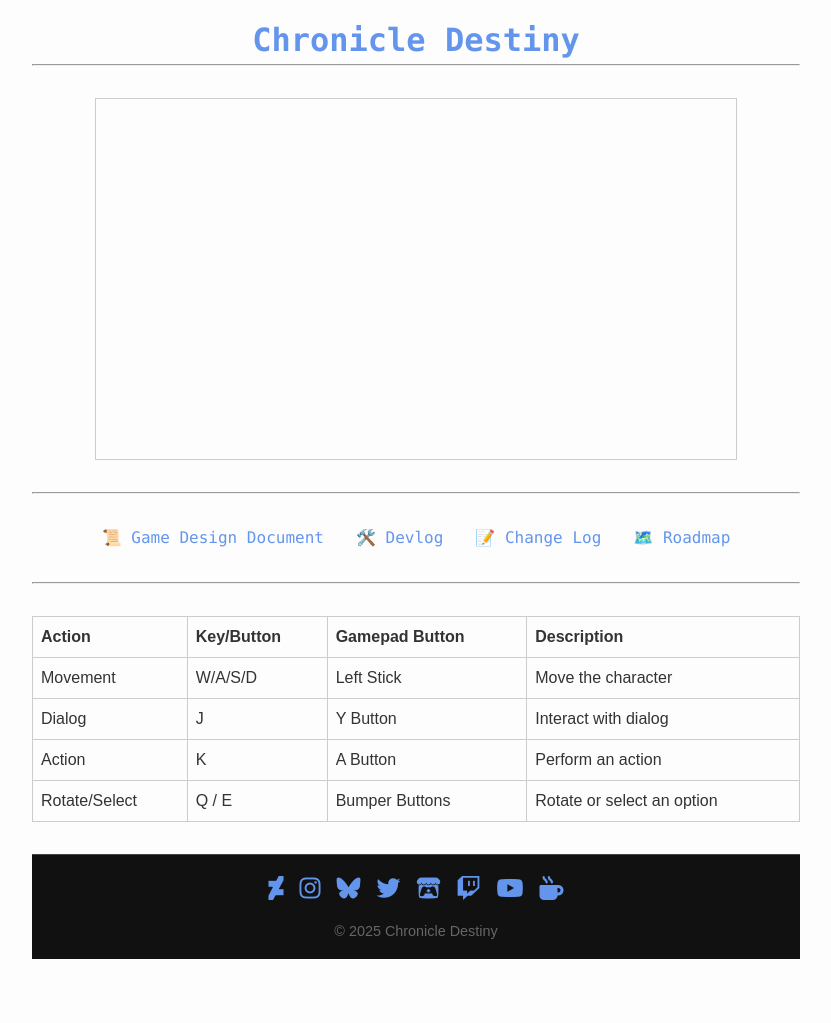
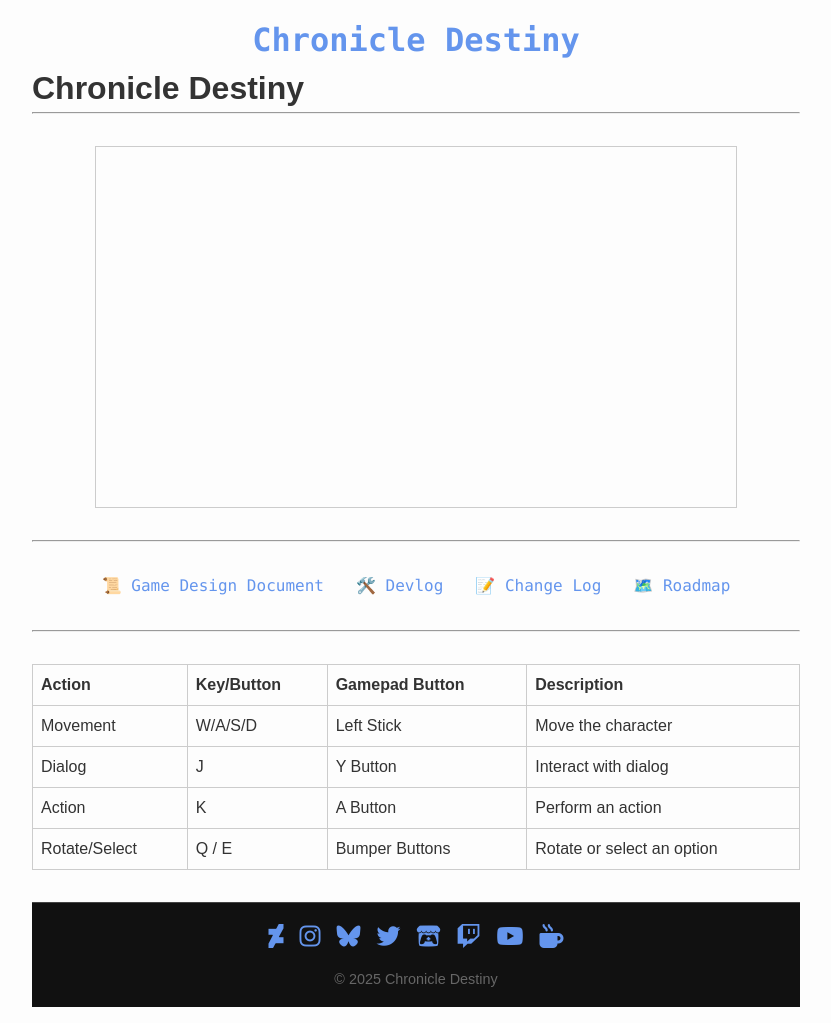
Before and after one commit to zBuLe/Chronicle-Destiny, a Jekyll site: the page built from index.md, in a window 1280 px wide. Shown: the whole page, without its empty margins (224-1055 px from the left). Built offline with Jekyll 4.4.1, drawn with Linux system fonts in a browser that asks for light colours; nearby versions of some CDN libraries; our own code applies the rules of GitHub Pages for plain Markdown files; a script that is not in the unit is left out; before the commit the page ends 975 px from its top, so only the background shows below that.

Commit message:
Update index.md

```diff
--- a/index.md
+++ b/index.md
@@ -1,6 +1,8 @@
 ---
 title: Chronicle Destiny
 ---
+
+# Chronicle Destiny
 
 ---
 
```
